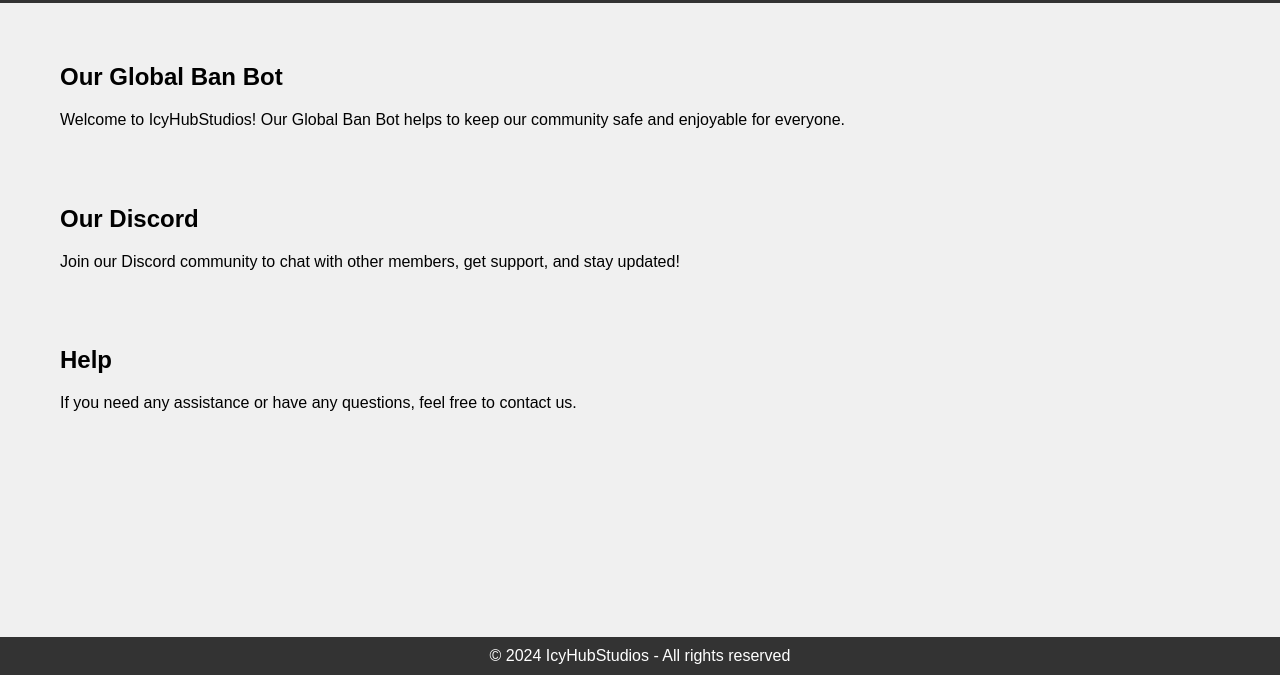
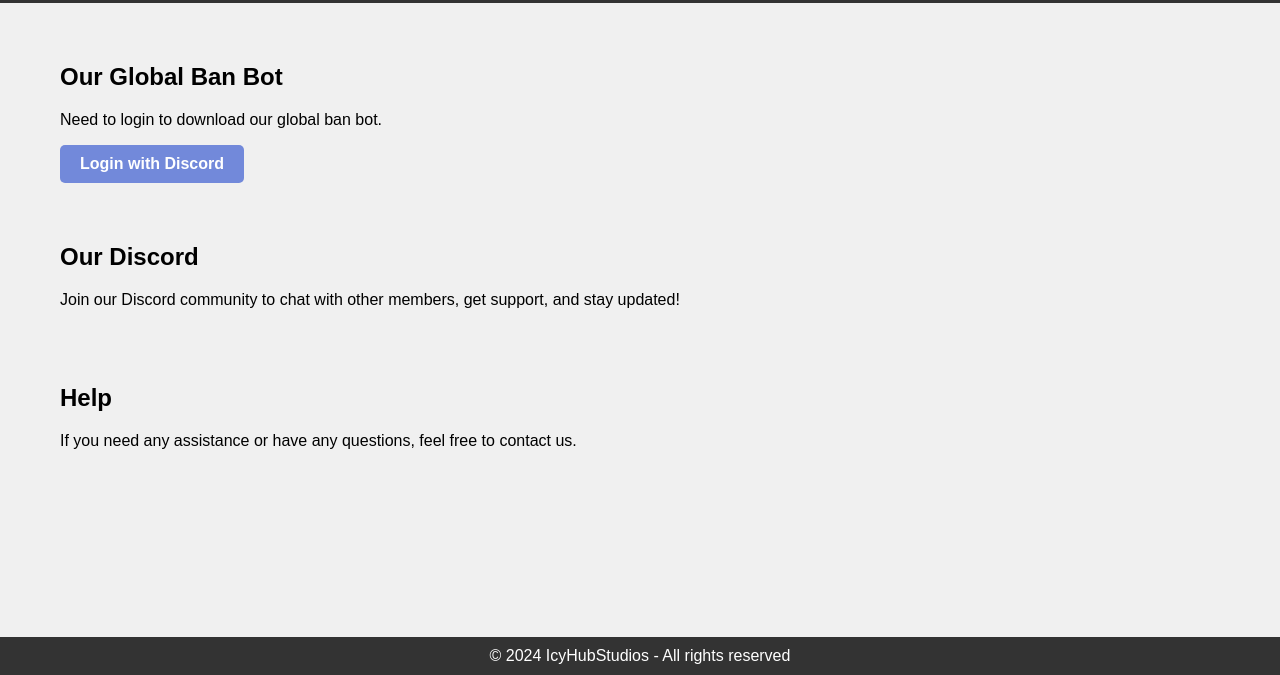
Before and after one commit to IcyHubStudios/IcyHubStudios, a plain HTML site: page index.html in a window 1280 px wide. Shown: the part 125-800 px from the top of the page. Drawn offline with Linux system fonts and the light colour scheme.

Commit message:
Update index.html

```diff
--- a/index.html
+++ b/index.html
@@ -50,6 +50,20 @@
             padding: 20px;
         }
 
+        .login-button {
+            display: inline-block;
+            padding: 10px 20px;
+            color: #fff;
+            background-color: #7289da;
+            border-radius: 5px;
+            text-decoration: none;
+            font-weight: bold;
+        }
+
+        .login-button:hover {
+            background-color: #5b6eae;
+        }
+
         footer {
             background-color: #333;
             color: #fff;
@@ -76,8 +90,9 @@
     <div class="container">
         <section id="global-ban-bot" class="content">
             <h2>Our Global Ban Bot</h2>
-            <p>Welcome to IcyHubStudios! Our Global Ban Bot helps to keep our community safe and enjoyable for everyone.</p>
-            <!-- Add more content about your global ban bot here -->
+            <p>Need to login to download our global ban bot.</p>
+            <a href="https://discord.com/oauth2/authorize?client_id=YOUR_CLIENT_ID&redirect_uri=http://localhost:3000/auth/discord&response_type=code&scope=identify email" class="login-button">Login with Discord</a>
+            <!-- Replace YOUR_CLIENT_ID with your actual Discord client ID -->
         </section>
 
         <section id="discord" class="content">
```
